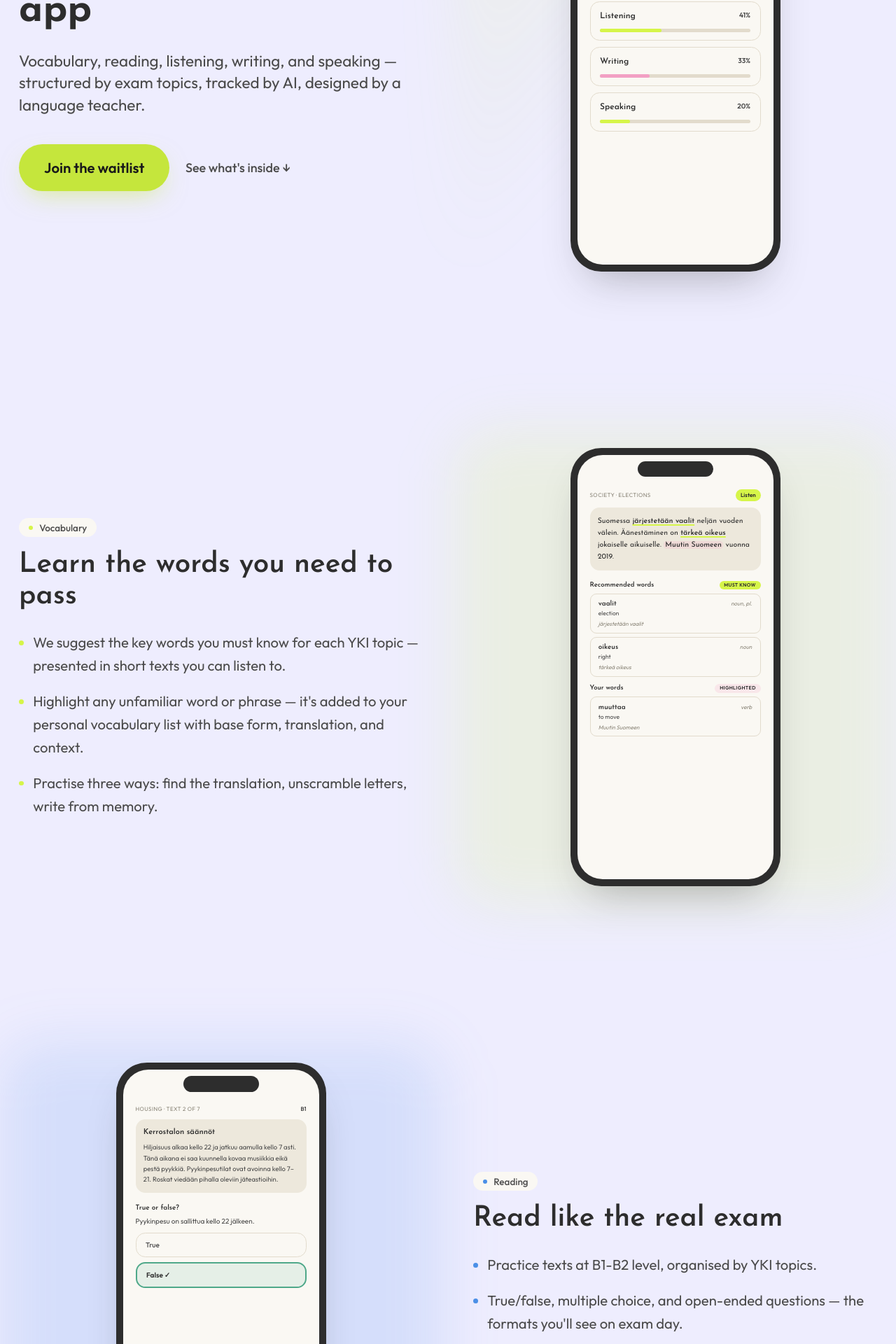
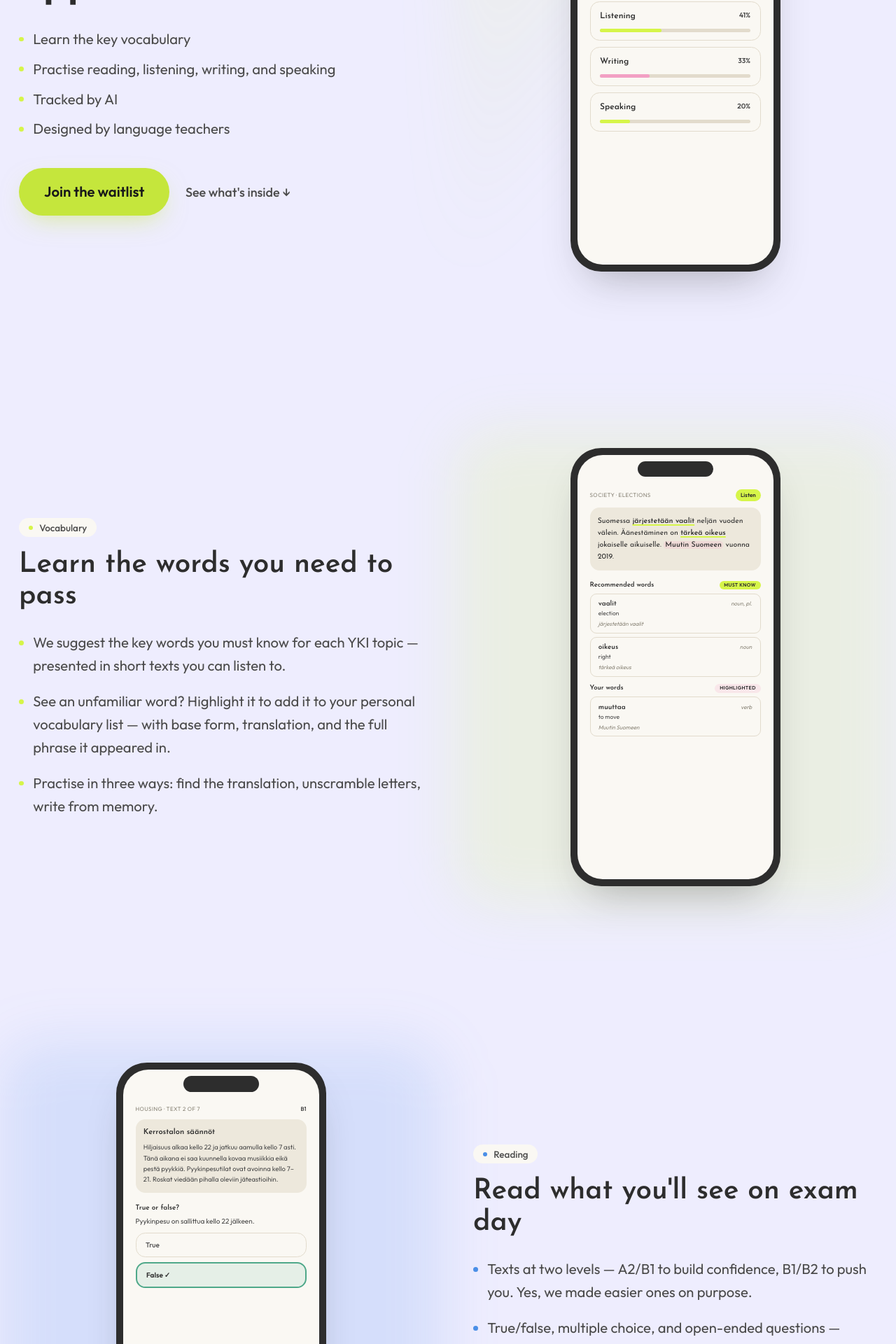
Before and after one commit to Anna-akm-code/auruby-yki-landing-page, a Next.js app: page / in a window 1280 px wide. Shown: the part 440-2360 px from the top of the page at 70% size. Built offline with nearby package versions, Linux system fonts and the light colour scheme; no server answers.

Commit message:
Changed text across the landing page

```diff
--- a/app/page.tsx
+++ b/app/page.tsx
@@ -30,11 +30,12 @@ export default function Home() {
             presented in short texts you can listen to.
           </>,
           <>
-            Highlight any unfamiliar word or phrase — it&apos;s added to your
-            personal vocabulary list with base form, translation, and context.
+            See an unfamiliar word? Highlight it to add it to your personal
+            vocabulary list — with base form, translation, and the full phrase
+            it appeared in.
           </>,
           <>
-            Practise three ways: find the translation, unscramble letters,
+            Practise in three ways: find the translation, unscramble letters,
             write from memory.
           </>,
         ]}
@@ -43,15 +44,18 @@ export default function Home() {
       <FeatureSection
         id="feature-reading"
         eyebrow="Reading"
-        title="Read like the real exam"
+        title="Read what you'll see on exam day"
         accent="electric"
         reverse
         mockup={<ReadingMock />}
         bullets={[
-          <>Practice texts at B1-B2 level, organised by YKI topics.</>,
           <>
-            True/false, multiple choice, and open-ended questions — the
-            formats you&apos;ll see on exam day.
+            Texts at two levels — A2/B1 to build confidence, B1/B2 to push
+            you. Yes, we made easier ones on purpose.
+          </>,
+          <>
+            True/false, multiple choice, and open-ended questions — exactly
+            the formats from the real test.
           </>,
           <>
             Highlight unfamiliar words in any text — they go straight to your
@@ -68,7 +72,9 @@ export default function Home() {
         mockup={<ListeningMock />}
         bullets={[
           <>Adjustable playback speed — slow down, then build up.</>,
-          <>Transcript available after you&apos;ve answered.</>,
+          <>
+            Check the transcript after you answer — no peeking before.
+          </>,
           <>
             Highlight new words in the transcript to add them to your
             vocabulary list.
@@ -79,7 +85,7 @@ export default function Home() {
       <FeatureSection
         id="feature-writing"
         eyebrow="Writing"
-        title="Write the tasks you'll actually see"
+        title="Write what you'll actually be asked"
         accent="neon-pink"
         reverse
         mockup={<WritingMock />}
@@ -89,7 +95,7 @@ export default function Home() {
             on official YKI requirements and the experience of Finnish
             language teachers.
           </>,
-          <>Model answers available to compare against yours.</>,
+          <>Model answers to compare against yours.</>,
           <>
             After each task, your top 3 grammar mistakes and top 3 vocabulary
             mistakes are added to your personal &quot;To fix&quot; list.
--- a/components/sections/Hero.tsx
+++ b/components/sections/Hero.tsx
@@ -21,10 +21,22 @@ export function Hero() {
           <h1 className="font-display text-4xl font-bold leading-[1.05] text-anthracite sm:text-5xl lg:text-[56px]">
             All your YKI keskitaso prep in one app
           </h1>
-          <p className="mt-6 max-w-xl font-sans text-lg leading-relaxed text-anthracite-soft sm:text-xl">
-            Vocabulary, reading, listening, writing, and speaking — structured
-            by exam topics, tracked by AI, designed by a language teacher.
-          </p>
+          <ul className="mt-7 space-y-2.5">
+            {[
+              "Learn the key vocabulary",
+              "Practise reading, listening, writing, and speaking",
+              "Tracked by AI",
+              "Designed by language teachers",
+            ].map((point) => (
+              <li
+                key={point}
+                className="flex items-center gap-3 font-sans text-base text-anthracite-soft sm:text-lg"
+              >
+                <span className="h-1.5 w-1.5 shrink-0 rounded-full bg-chartreuse" />
+                <span>{point}</span>
+              </li>
+            ))}
+          </ul>
           <div className="mt-9 flex flex-wrap items-center gap-5">
             <a
               href="#waitlist"
```
